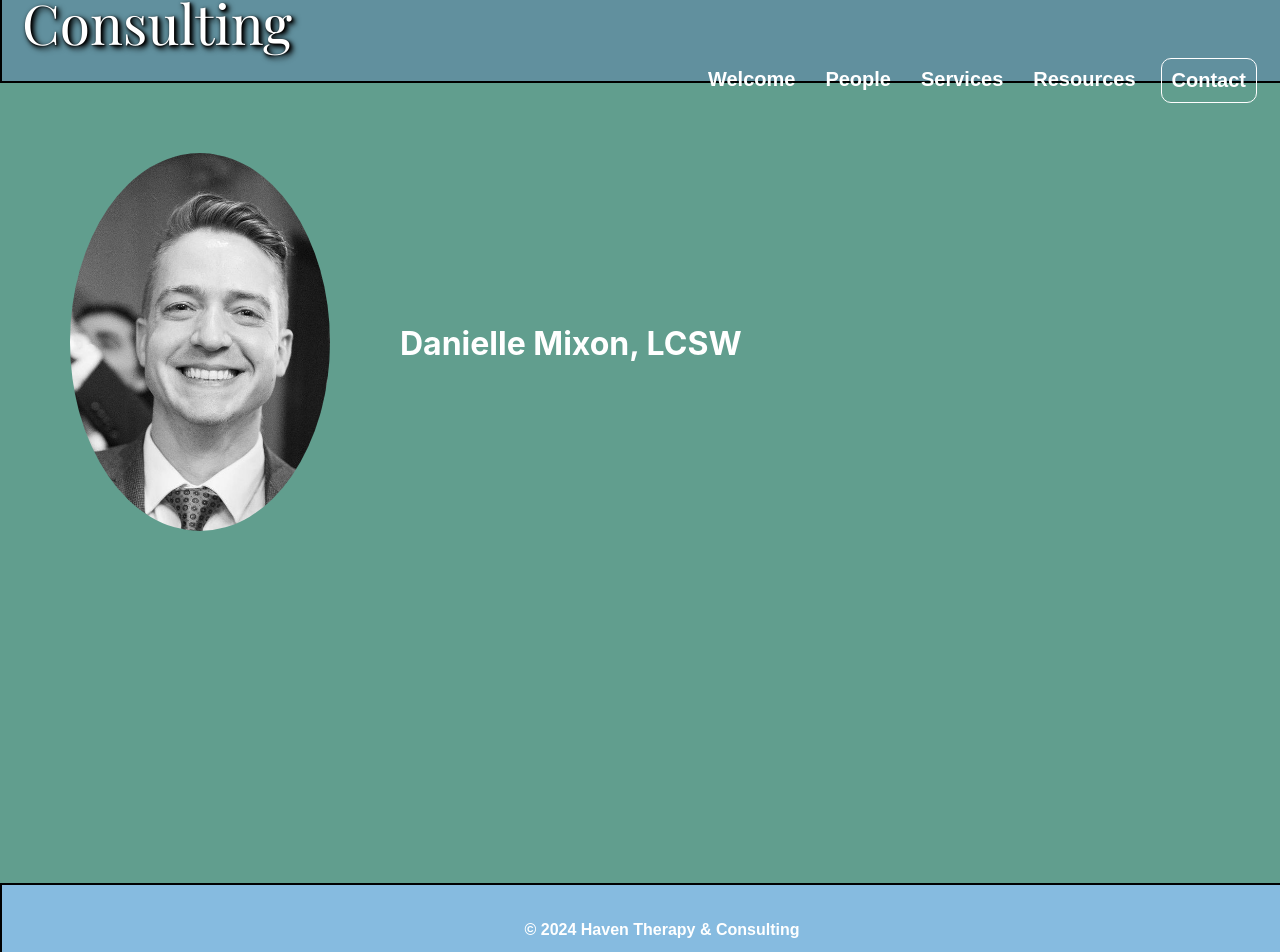
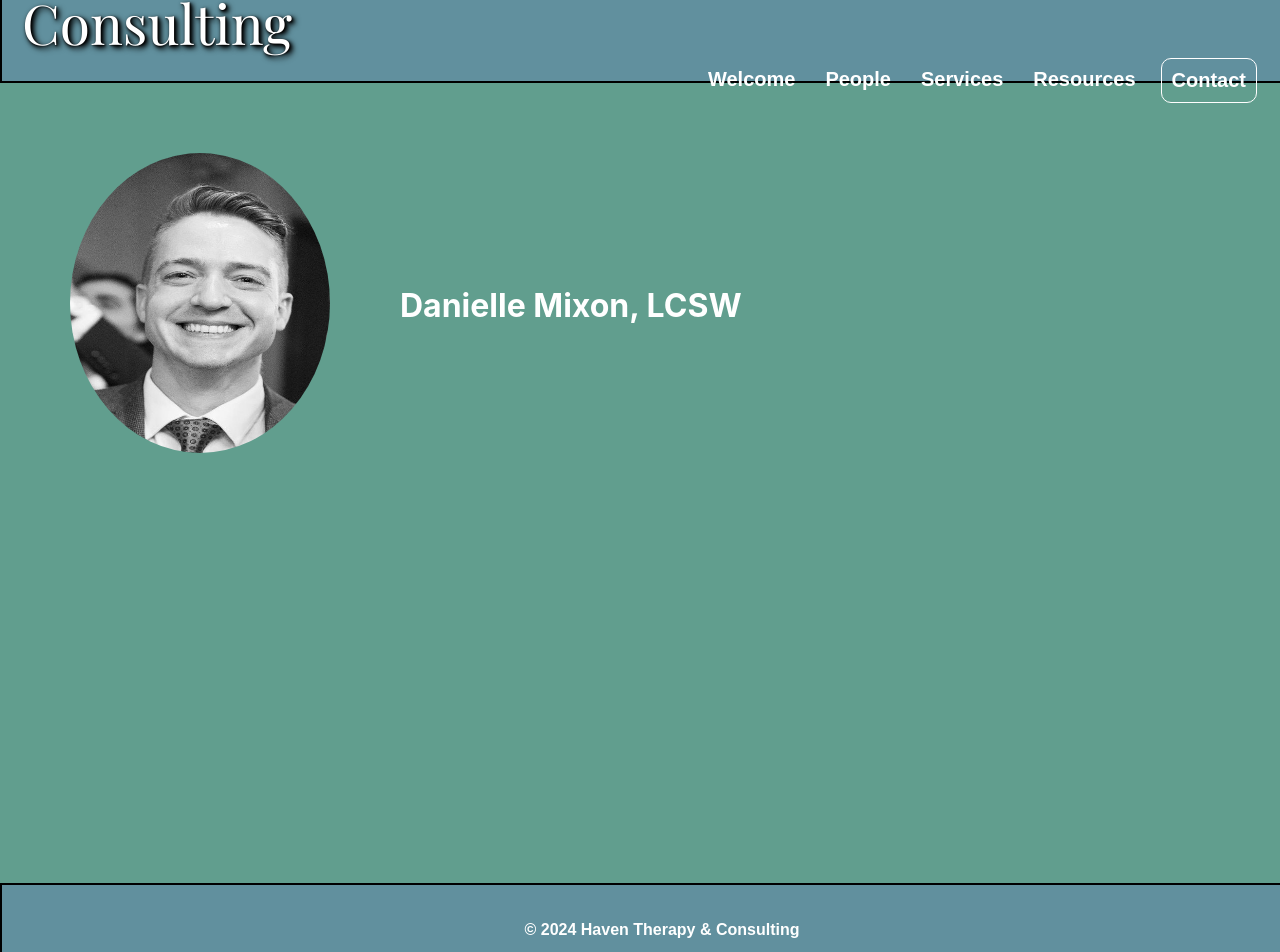
Before and after one commit to bowdumb/dmixon, a React (Create React App) app in the folder dmixon-business/: page /People in a window 1280 px wide. Shown: the part 101-1053 px from the top of the page. Built offline with nearby package versions, Linux system fonts and the light colour scheme; a web font is replaced by a local one.

Commit message:
Made minor changes to dimensions of the bio headshot on the People page.

```diff
--- a/dmixon-business/src/styles/Footer.css
+++ b/dmixon-business/src/styles/Footer.css
@@ -1,5 +1,5 @@
 .footer-content {
-    background-color:rgb(134, 187, 224);
+    background-color:rgb(97, 144, 158);
     font-family: Thasadith, sans-serif;
     font-weight: 700;
     color: white;
--- a/dmixon-business/src/styles/Navbar.css
+++ b/dmixon-business/src/styles/Navbar.css
@@ -96,7 +96,7 @@
     position: absolute;
     top: 100%;
     left: 0;
-    background-color: rgb(134, 187, 224);
+    background-color: rgb(97, 144, 158);
     list-style: none;
     padding: 0.5rem 0;
     margin: 0;
@@ -109,7 +109,6 @@
 
 .dropdown-link {
     color: white;
-    font: bold;
     text-decoration: none;
     font-family: Thasadith, sans-serif;
 }
--- a/dmixon-business/src/styles/People.css
+++ b/dmixon-business/src/styles/People.css
@@ -7,9 +7,10 @@
 
 .people-headshots {
     width: 260px;
-    height: auto;
+    height: 300px;
     padding: 30px;
-    border-radius: 70%;
+    border-radius: 50%;
+
 }
 
 .link-container {
```
